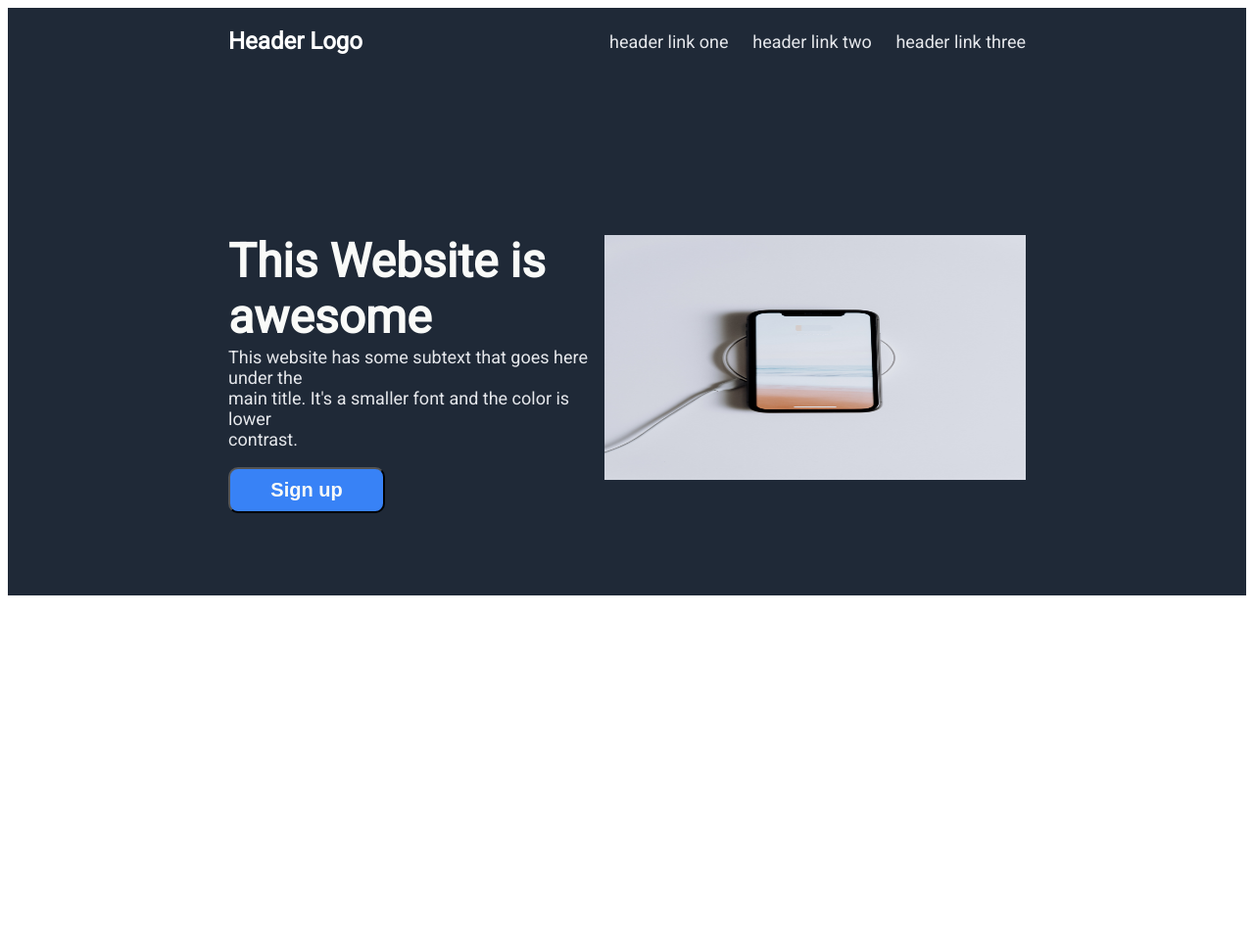
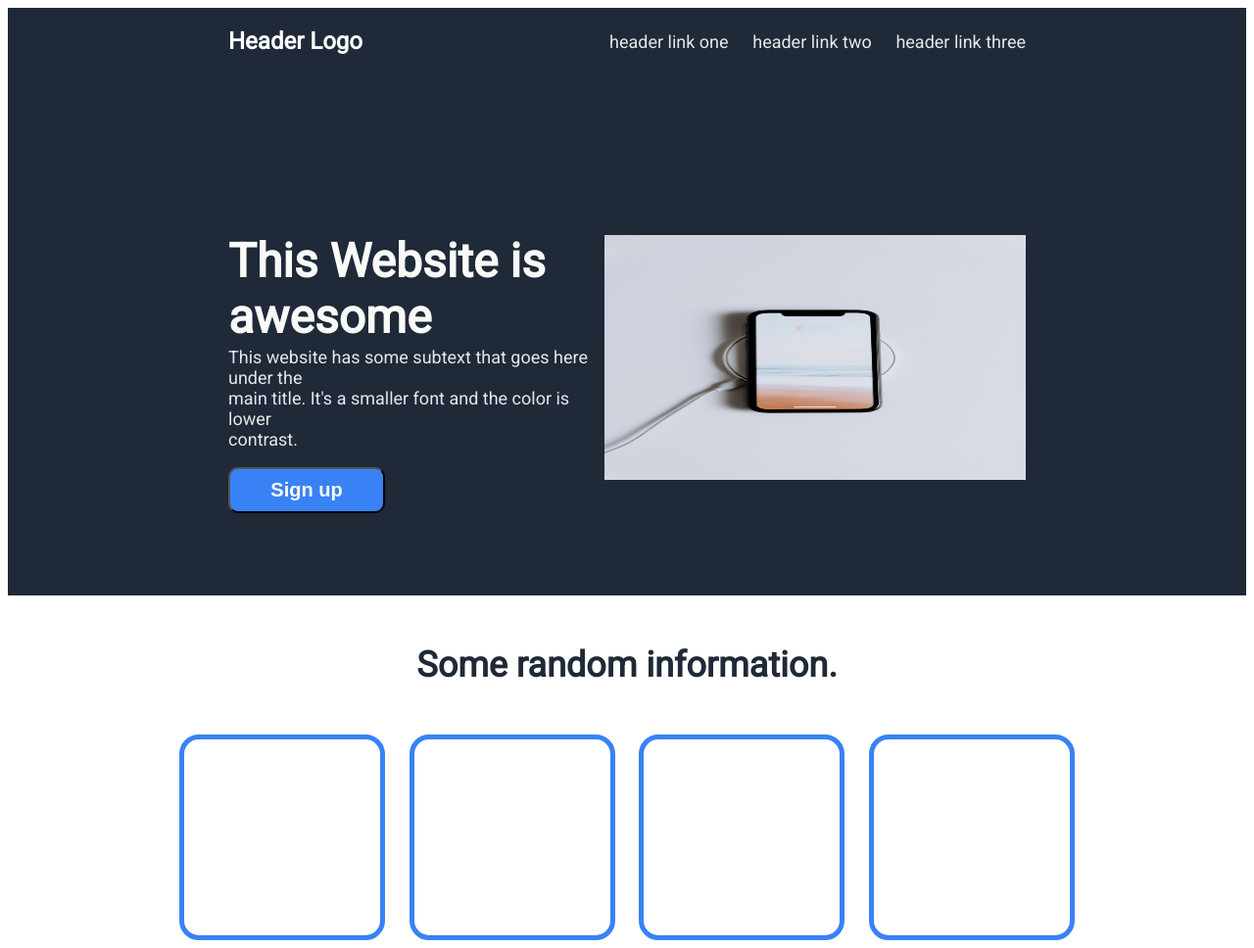
Before and after one commit to AbhishekDevJr/TOP-LandingPage, a plain HTML site: page index.html in a window 1280 px wide. Shown: the whole page at 98% size. Before the commit the page ends 800 px from the top, so only its background shows below. Drawn offline with Linux system fonts and the light colour scheme.

Commit message:
Section-2 1st Commit

```diff
--- a/index.html
+++ b/index.html
@@ -31,5 +31,17 @@
         </div>
 </div>
     </header>
+
+    <div class = "section2">
+        <div class = "section2Header">
+            Some random information.
+        </div>
+        <div class = "section2Content">
+            <div class = "testItem"></div>
+            <div class = "testItem"></div>
+            <div class = "testItem"></div>
+            <div class = "testItem"></div>
+        </div>
+
 </body>
 </html>
--- a/style.css
+++ b/style.css
@@ -87,3 +87,30 @@ button{
     justify-content : space-between;
     width : 425px;
 }
+
+.section2Header{
+    text-align : center;
+    color : #1F2937;
+    font-size : 36px;
+    font-weight : bolder;
+    margin-top : 50px;
+
+}
+
+.section2Content {
+
+    display : flex;
+    flex-direction : row;
+    justify-content : space-evenly;
+    align-items : center;
+    padding-left : 150px;
+    padding-right : 150px;
+    margin-top : 50px;
+}
+
+.testItem {
+    border : solid #3882F6 5px;
+    width : 200px;
+    height : 200px;
+    border-radius : 20px;
+}
```
